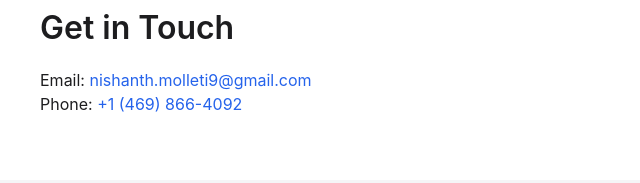
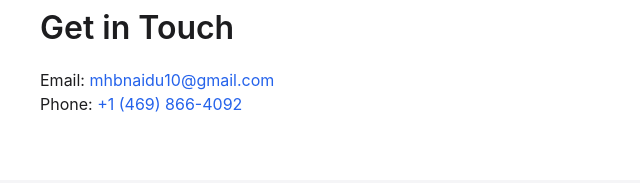
Before and after one commit to Harish2600/Harish2600.github.io, a plain HTML site: page index.html in a window 1280 px wide. Shown: the part 3008-3191 px from the top of the page, 0-640 px from the left. Drawn offline with nearby package versions, Linux system fonts and the light colour scheme; a web font is replaced by a local one.

Commit message:
change email

```diff
--- a/index.html
+++ b/index.html
@@ -217,7 +217,7 @@
 
 <section id="contact" class="py-16 px-10 bg-white">
     <h3 class="section-title mb-4">Get in Touch</h3>
-    <p>Email: <a href="mailto:mhbnaidu10@gmail.com" class="text-blue-600">nishanth.molleti9@gmail.com</a></p>
+    <p>Email: <a href="mailto:mhbnaidu10@gmail.com" class="text-blue-600">mhbnaidu10@gmail.com</a></p>
     <p>Phone: <a href="tel:4698664092==" class="text-blue-600">+1 (469) 866-4092</a></p>
 </section>
 
```
